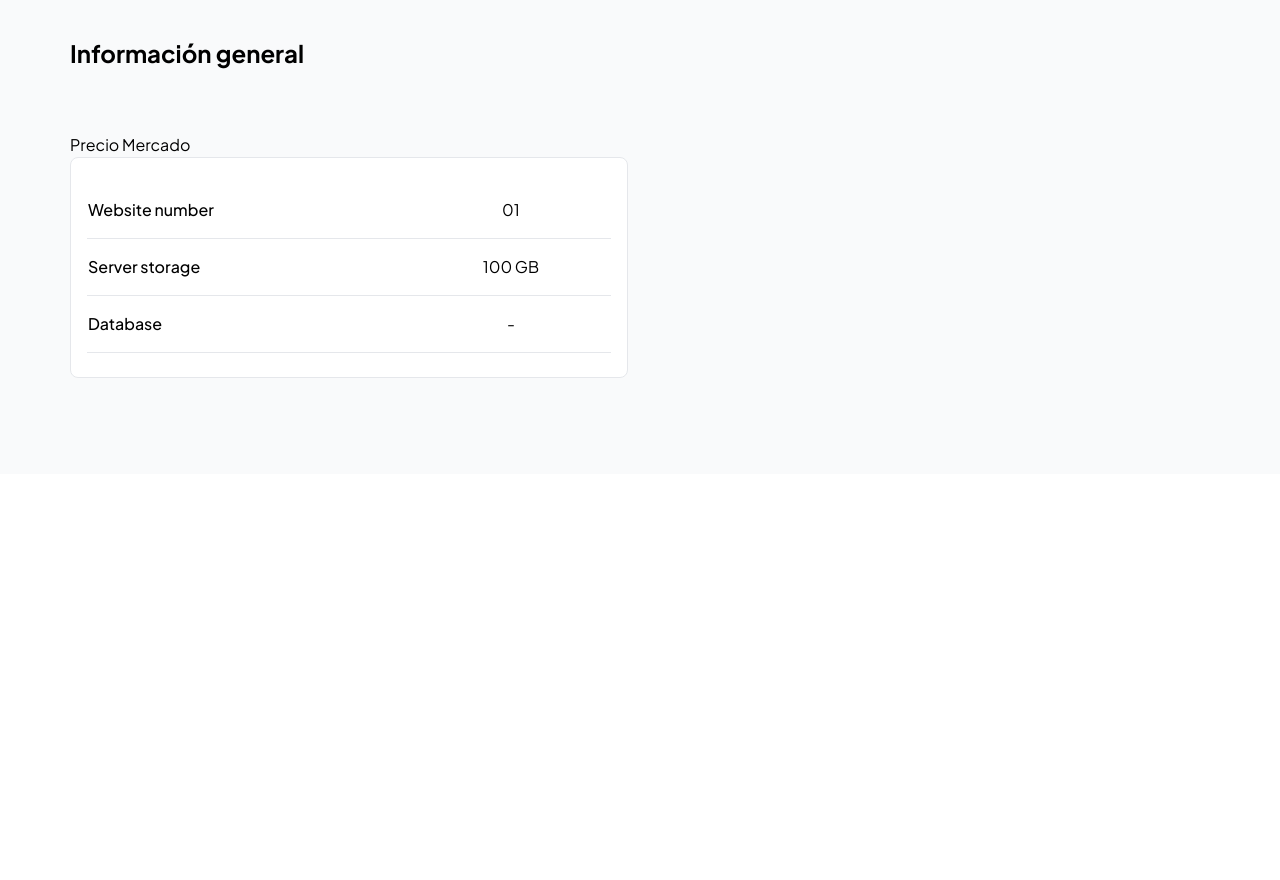
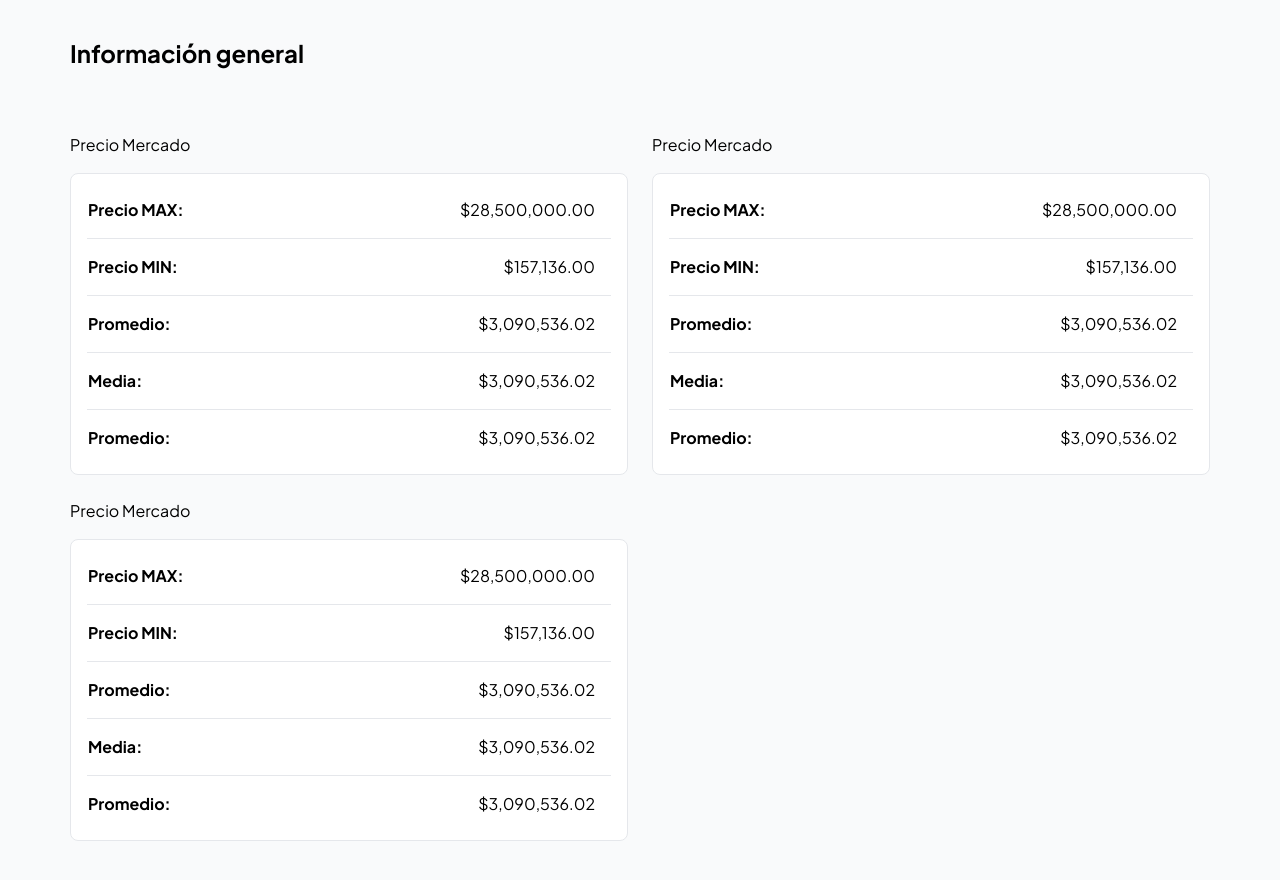
Before and after one commit to karen-nino/saas-teseo, a Next.js app in the folder saas-teseo/: page /buscar/info in a window 1280 px wide. Shown: the part 680-1560 px from the top of the page. Before the commit the page ends 1154 px from the top, so only its background shows below. Built offline with nearby package versions, Linux system fonts and the light colour scheme.

Commit message:
información general

```diff
--- a/saas-teseo/src/app/buscar/info/page.js
+++ b/saas-teseo/src/app/buscar/info/page.js
@@ -8,7 +8,7 @@ export default function info() {
 
             <main className="flex flex-col items-center justify-center px-4 mx-auto max-w-7xl sm:px-6 lg:px-8 min-w-[1140px]">
 
-                <div className="self-start px-4 max-w-7xl sm:px-6 lg:px-8">
+                <div id="informacion-destacada" className="self-start px-4 max-w-7xl sm:px-6 lg:px-8">
                     <Link href={"/buscar"} class="inline-flex items-center justify-center px-8 py-3 text-base font-semibold text-white transition-all duration-200 bg-blue-600 border border-transparent rounded-md focus:outline-none hover:bg-blue-700 focus:bg-blue-700">
                         <svg xmlns="http://www.w3.org/2000/svg" width="16" height="16" viewBox="0 0 16 16" fill="none">
                             <path d="M7.15426 2.44609C6.95423 2.24613 6.68297 2.13379 6.40013 2.13379C6.11729 2.13379 5.84603 2.24613 5.646 2.44609L0.845996 7.2461C0.646028 7.44612 0.53369 7.71739 0.53369 8.00023C0.53369 8.28307 0.646028 8.55433 0.845996 8.75436L5.646 13.5544C5.84717 13.7487 6.11661 13.8562 6.39629 13.8537C6.67597 13.8513 6.9435 13.7391 7.14127 13.5414C7.33904 13.3436 7.45122 13.0761 7.45365 12.7964C7.45608 12.5167 7.34857 12.2473 7.15426 12.0461L4.2668 9.0669H14.4001C14.683 9.0669 14.9543 8.95451 15.1544 8.75448C15.3544 8.55444 15.4668 8.28313 15.4668 8.00023C15.4668 7.71733 15.3544 7.44602 15.1544 7.24598C14.9543 7.04594 14.683 6.93356 14.4001 6.93356H4.2668L7.15426 3.95436C7.35423 3.75433 7.46657 3.48307 7.46657 3.20023C7.46657 2.91739 7.35423 2.64612 7.15426 2.44609Z" fill="white" />
@@ -65,7 +65,7 @@ export default function info() {
 
 
 
-                <section class="px-4 mx-auto max-w-7xl sm:px-6 lg:px-8 mt-20">
+                <section id="informacion-general" class="px-4 mx-auto max-w-7xl sm:px-6 lg:px-8 mt-20">
 
                     <div class="min-w-[1140px]">
 
@@ -74,37 +74,142 @@ export default function info() {
 
                         <div class="grid grid-cols-2 gap-6 px-6 mt-8 sm:px-0 lg:mt-16">
 
+
+
                             <div class="overflow-hidden">
-                                <h3>Precio Mercado</h3>
-                                <div class="px-4 py-6 bg-white border border-gray-200 rounded-lg">
+                                <h3 >Precio Mercado</h3>
+
+                                <div class="px-4 py-2 mt-4 bg-white border border-gray-200 rounded-lg">
                                     <table class="w-full">
                                         <tbody>
                                             <tr>
-                                                <td class="py-4 pr-4 font-medium border-b border-gray-200">Website number</td>
+                                                <td class="py-4 pr-4 font-bold border-b border-gray-200 ">Precio MAX:</td>
 
-                                                <td class="px-4 py-4 text-center border-b border-gray-200">01</td>
+                                                <td class="px-4 py-4 border-b border-gray-200 text-right">$28,500,000.00</td>
                                             </tr>
 
                                             <tr>
-                                                <td class="py-4 pr-4 font-medium border-b border-gray-200">Server storage</td>
+                                                <td class="py-4 pr-4 font-bold border-b border-gray-200">Precio MIN:</td>
 
-                                                <td class="px-4 py-4 text-center border-b border-gray-200">100 GB</td>
+                                                <td class="px-4 py-4 border-b border-gray-200 text-right">$157,136.00</td>
                                             </tr>
 
                                             <tr>
-                                                <td class="py-4 pr-4 font-medium border-b border-gray-200">Database</td>
+                                                <td class="py-4 pr-4 font-bold border-b border-gray-200">Promedio:</td>
 
-                                                <td class="px-4 py-4 text-center border-b border-gray-200">-</td>
+                                                <td class="px-4 py-4 border-b border-gray-200 text-right">$3,090,536.02</td>
 
                                             </tr>
+
+                                            <tr>
+                                                <td class="py-4 pr-4 font-bold border-b border-gray-200">Media:</td>
+
+                                                <td class="px-4 py-4 border-b border-gray-200 text-right">$3,090,536.02</td>
+
+                                            </tr>
+
+                                            <tr>
+                                                <td class="py-4 pr-4 font-bold ">Promedio:</td>
+
+                                                <td class="px-4 py-4 text-right">$3,090,536.02</td>
+
+                                            </tr>
+                                        </tbody>
+                                    </table>
+                                </div>
+                            </div>
+
+
+                            <div class="overflow-hidden">
+                                <h3 >Precio Mercado</h3>
+
+                                <div class="px-4 py-2 mt-4 bg-white border border-gray-200 rounded-lg">
+                                    <table class="w-full">
+                                        <tbody>
+                                            <tr>
+                                                <td class="py-4 pr-4 font-bold border-b border-gray-200 ">Precio MAX:</td>
+
+                                                <td class="px-4 py-4 border-b border-gray-200 text-right">$28,500,000.00</td>
+                                            </tr>
+
+                                            <tr>
+                                                <td class="py-4 pr-4 font-bold border-b border-gray-200">Precio MIN:</td>
+
+                                                <td class="px-4 py-4 border-b border-gray-200 text-right">$157,136.00</td>
+                                            </tr>
+
+                                            <tr>
+                                                <td class="py-4 pr-4 font-bold border-b border-gray-200">Promedio:</td>
+
+                                                <td class="px-4 py-4 border-b border-gray-200 text-right">$3,090,536.02</td>
+
+                                            </tr>
+
+                                            <tr>
+                                                <td class="py-4 pr-4 font-bold border-b border-gray-200">Media:</td>
+
+                                                <td class="px-4 py-4 border-b border-gray-200 text-right">$3,090,536.02</td>
+
+                                            </tr>
+
+                                            <tr>
+                                                <td class="py-4 pr-4 font-bold ">Promedio:</td>
+
+                                                <td class="px-4 py-4 text-right">$3,090,536.02</td>
+
+                                            </tr>
+                                        </tbody>
+                                    </table>
+                                </div>
+                            </div>
+
+
+                            <div class="overflow-hidden">
+                                <h3 >Precio Mercado</h3>
+
+                                <div class="px-4 py-2 mt-4 bg-white border border-gray-200 rounded-lg">
+                                    <table class="w-full">
+                                        <tbody>
+                                            <tr>
+                                                <td class="py-4 pr-4 font-bold border-b border-gray-200 ">Precio MAX:</td>
+
+                                                <td class="px-4 py-4 border-b border-gray-200 text-right">$28,500,000.00</td>
+                                            </tr>
+
+                                            <tr>
+                                                <td class="py-4 pr-4 font-bold border-b border-gray-200">Precio MIN:</td>
+
+                                                <td class="px-4 py-4 border-b border-gray-200 text-right">$157,136.00</td>
+                                            </tr>
+
+                                            <tr>
+                                                <td class="py-4 pr-4 font-bold border-b border-gray-200">Promedio:</td>
+
+                                                <td class="px-4 py-4 border-b border-gray-200 text-right">$3,090,536.02</td>
+
+                                            </tr>
+
+                                            <tr>
+                                                <td class="py-4 pr-4 font-bold border-b border-gray-200">Media:</td>
+
+                                                <td class="px-4 py-4 border-b border-gray-200 text-right">$3,090,536.02</td>
+
+                                            </tr>
+
+                                            <tr>
+                                                <td class="py-4 pr-4 font-bold ">Promedio:</td>
+
+                                                <td class="px-4 py-4 text-right">$3,090,536.02</td>
+
+                                            </tr>
+                                        </tbody>
+                                    </table>
+                                </div>
+                            </div>
 
 
 
 
-                                        </tbody>
-                                    </table>
-                                </div>
-                            </div>
 
                         </div>
 
```
